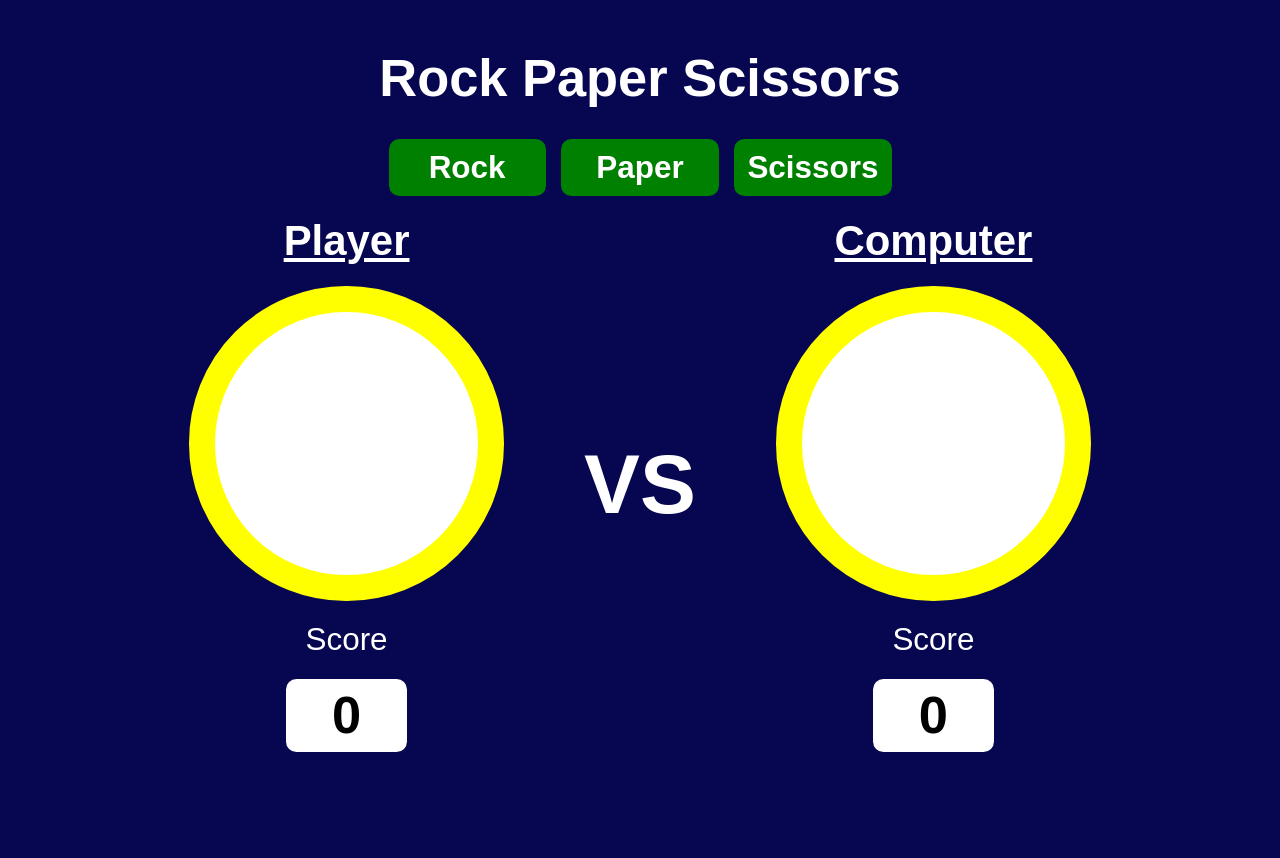
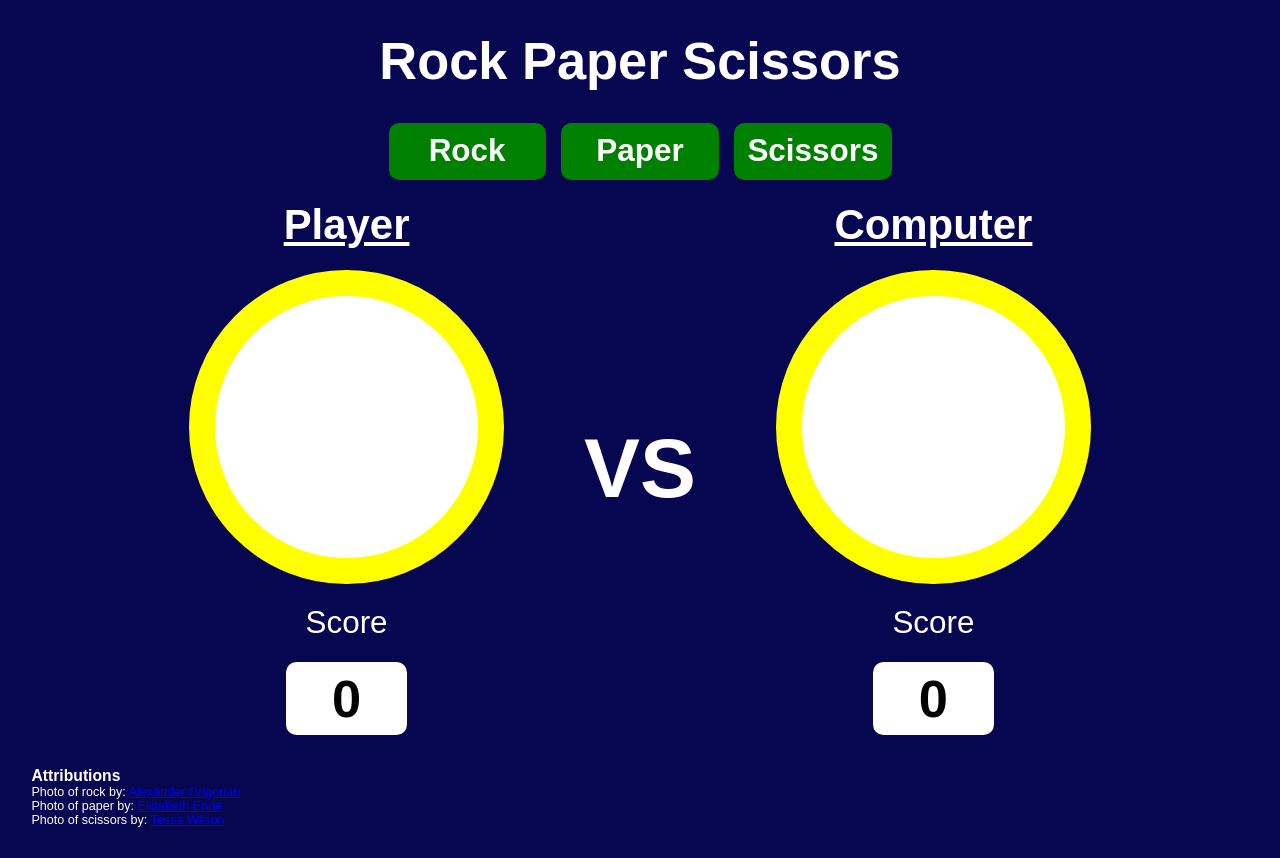
Before and after one commit to RobertB512/rock-paper-scissors, a plain HTML site: page index.html in a window 1280 px wide. Before the commit the page ends 800 px from the top, so only its background shows below. Drawn offline with Linux system fonts and the light colour scheme.

Commit message:
Add footer and move image attributions there

```diff
--- a/index.html
+++ b/index.html
@@ -40,6 +40,21 @@
       </section>
     </section>
   </main>
+  <footer>
+    <h4>Attributions</h4>
+    <article class="attrib-links">
+      <ul>
+        <li>
+          Photo of rock by: <a href="https://www.pexels.com/photo/stack-of-stones-balancing-on-seashore-7397095/">Alexander Grigorian</a>
+        </li>
+        <li>Photo of paper by: <a href="https://www.pexels.com/photo/a-white-blank-paper-near-the-green-leaves-7431661/">Elisabeth Ende</a>
+        </li>
+        <li>
+          Photo of scissors by: <a href="https://unsplash.com/@tessawilson?utm_source=unsplash&utm_medium=referral&utm_content=creditCopyText">Tessa Wilson</a>
+        </li>
+      </ul>
+    </article>
+  </footer>
 
 
   <!-- scripts -->
--- a/styles/styles.css
+++ b/styles/styles.css
@@ -16,7 +16,7 @@ body {
   gap: 3rem;
   background-color: hsl(241, 86%, 17%);
   padding: 3rem;
-  height: 100vh;
+  /* height: 100vh; */
 }
 
 /* ----- text styles ----- */
@@ -124,6 +124,23 @@ p, .choose-move {
   text-align: center;
 }
 
+footer {
+  flex-direction: column;
+  color: #fff;
+  width: 100%;
+}
+footer li {
+  font-size: 1.2rem;
+}
+
+h4 {
+  font-size: 1.5rem;
+}
+.attrib-links ul {
+  list-style: none;
+}
+
+/* responsive area */
 @media (max-width: 930px) {
   .game-move {
     width: 20rem;
```
Also changed, not shown: 1 other file.
